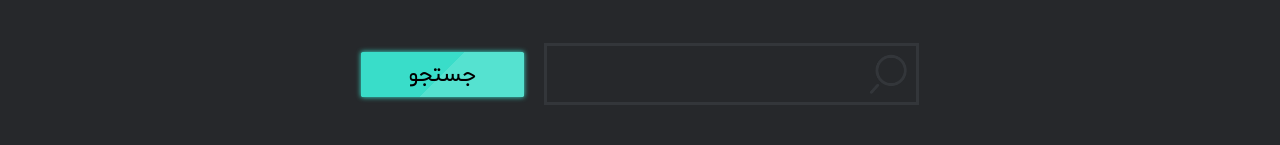
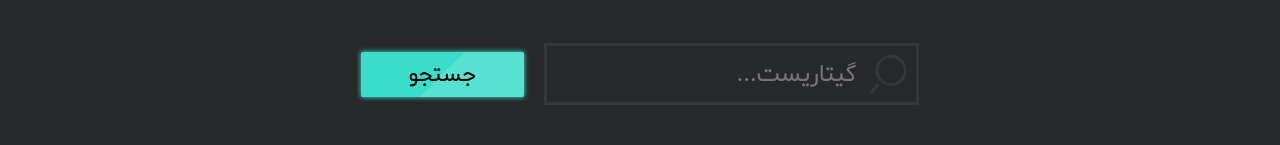
Before and after one commit to kolako54/patreon, a React (Create React App) app in the folder client/: page / in a window 1280 px wide. Shown: the part 535-680 px from the top of the page. Built offline with nearby package versions, Linux system fonts and the light colour scheme.

Commit message:
feat: add search placeholder ✨

```diff
--- a/client/src/components/SearchInput/SearchInput.jsx
+++ b/client/src/components/SearchInput/SearchInput.jsx
@@ -8,6 +8,7 @@ const SearchInput = ({ value, setValue }) => {
       <input
         type="text"
         name="search"
+        placeholder="گیتاریست..."
         spellCheck={false}
         value={value}
         className={classes['search-input']}
```
